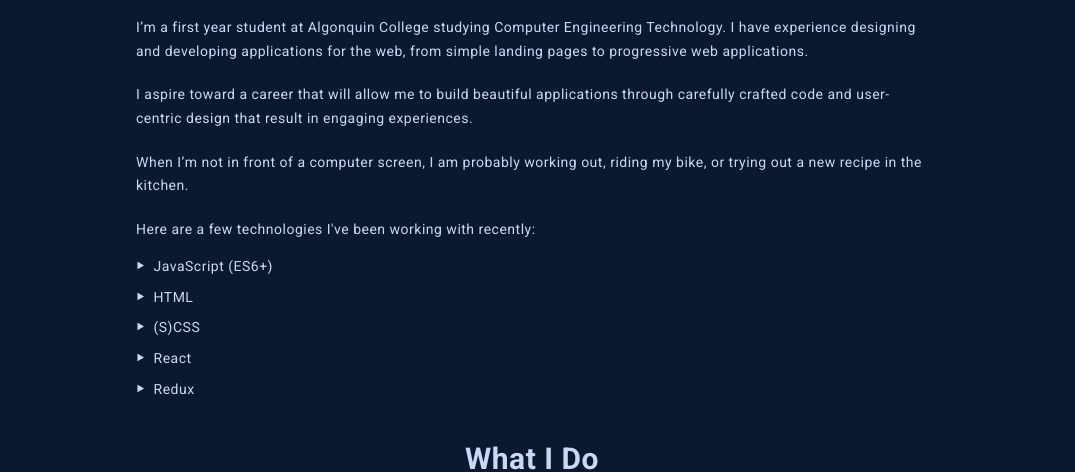
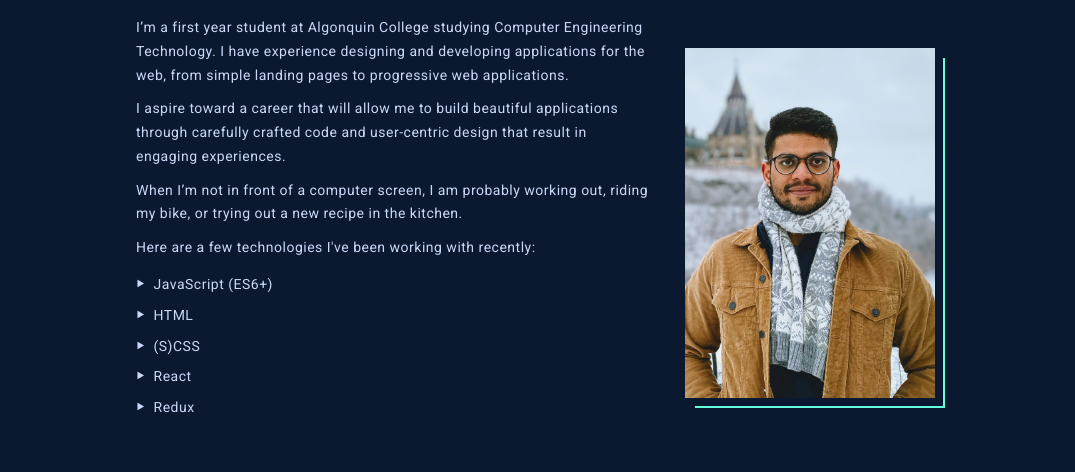
Before and after one commit to prnvbirajdar/Personal-Portfolio-Website, a plain HTML site: page index.html in a window 1280 px wide. Shown: the part 493-965 px from the top of the page, without its empty margins (108-1183 px from the left). Drawn offline with Linux system fonts and the light colour scheme.

Commit message:
added profile image

```diff
--- a/index.html
+++ b/index.html
@@ -69,11 +69,12 @@
       <section class="about main-grid">
         <a id="about"></a>
         <h2 class="title">About Me</h2>
+        <div class="profile-text">
           <p class="about__content">
             I’m a first year student at Algonquin College studying Computer
             Engineering Technology. I have experience designing and developing
-          applications for the web, from simple landing pages to progressive web
-          applications.
+            applications for the web, from simple landing pages to progressive
+            web applications.
           </p>
 
           <p class="about__content">
@@ -83,8 +84,8 @@
           </p>
 
           <p class="about__content">
-          When I’m not in front of a computer screen, I am probably working out,
-          riding my bike, or trying out a new recipe in the kitchen.
+            When I’m not in front of a computer screen, I am probably working
+            out, riding my bike, or trying out a new recipe in the kitchen.
           </p>
 
           <p class="about__content">
@@ -97,6 +98,8 @@
             <li class="skills-list">React</li>
             <li class="skills-list">Redux</li>
           </ul>
+        </div>
+        <img src="./IMG_5003.jpg" alt="Pranav's image" class="profile-image" />
       </section>
 
       <section class="info-title main-grid">
--- a/style.css
+++ b/style.css
@@ -36,6 +36,17 @@ body {
 h2{
     font-weight: 700;
     font-size: 3rem;
+}
+
+img{
+    max-width: 100%;
+    display: block;
+    height: 300px;
+    margin: 0 auto;
+    object-fit: cover;
+    /* border-radius: 5px; */
+
+    box-shadow: 8px 8px 0px #0a192f ,10px 10px 0px #64ffda;
 }
 
 .main-grid{
@@ -279,6 +290,7 @@ h2{
     flex-direction: column;
     justify-content: center;
     padding-left: 1em;
+    margin-bottom: 2em;
 }
 
 .skills-list{
@@ -501,6 +513,21 @@ h2{
         z-index: 1000;
     }
 
+
+}
+
+@media (min-width:800px){
+    .profile-image{
+        grid-column: 4/5;
+        margin-top: 3em;
+        height: 350px;
+
+    }
+
+    .profile-text{
+        grid-column: 2/span 2;
+    }
+
 }
 
 @media (min-width: 1100px){
```
Also changed, not shown: 2842680.jpg (added), 2968383.jpg (added), IMG_5003.jpg (added), IMG_8914.jpg (added), IMG_9017.jpg (added), 1 other file. Lines whose indentation alone changed are shown as unchanged.
